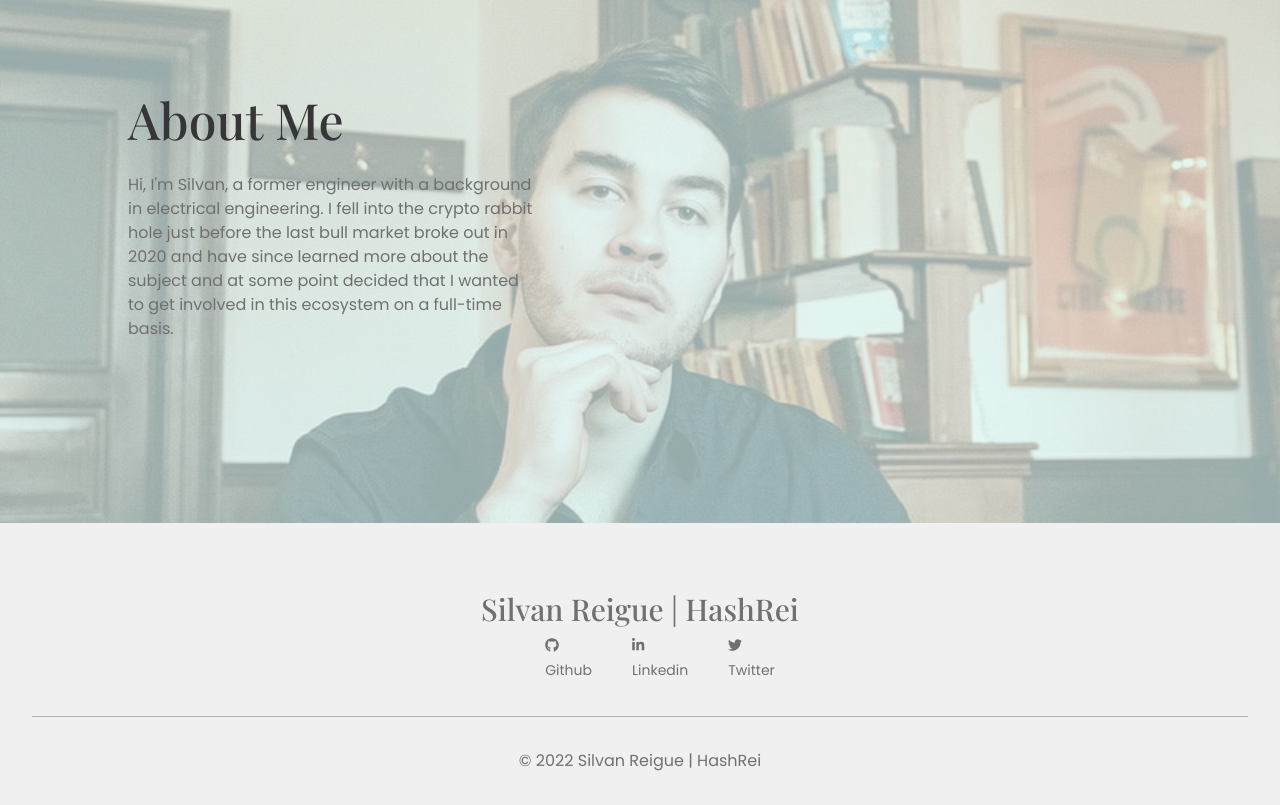
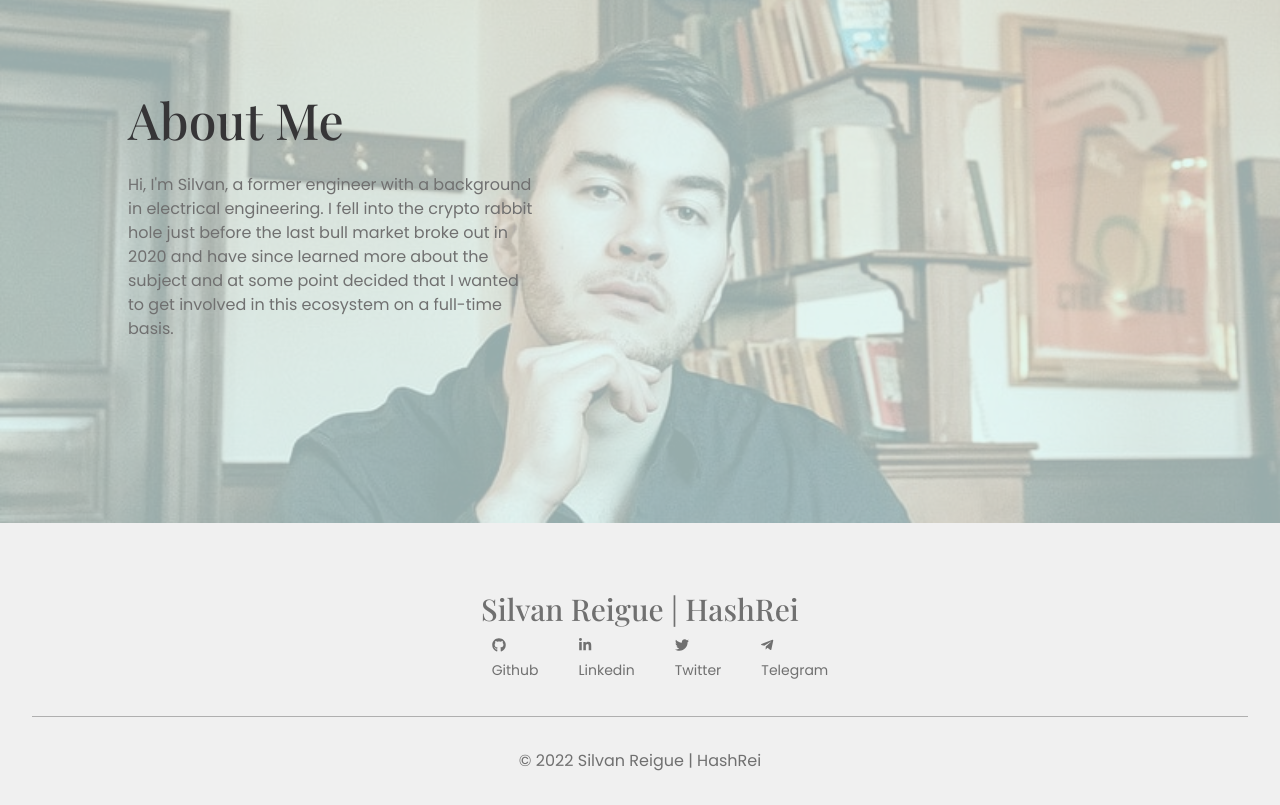
Before and after one commit to HashRei/nextjs-webpage-porfolio, a Next.js app: page / in a window 1280 px wide. Shown: the part 3198-4003 px from the top of the page. Built offline with nearby package versions, Linux system fonts and the light colour scheme.

Commit message:
Add telegram link to socials

```diff
--- a/Constants/userinfo.js
+++ b/Constants/userinfo.js
@@ -1,6 +1,6 @@
 //PLEASE FOLLOW THE FORMAT OF THIS FILE.
 
-import { faGithub, faLinkedinIn, faTwitter } from "@fortawesome/free-brands-svg-icons"
+import { faGithub, faLinkedinIn, faTwitter,faTelegramPlane } from "@fortawesome/free-brands-svg-icons"
 
 export const userinfo = {
     logoText: "Silvan Reigue | HashRei", //This text is visible on your navbar and footer like your logo.
@@ -15,6 +15,7 @@ export const userinfo = {
         { type: 'github', link: 'https://github.com/HashRei', icon: faGithub },
         { type: 'linkedin', link: 'https://www.linkedin.com/in/silvanreigue/', icon: faLinkedinIn },
         { type: 'twitter', link: 'https://twitter.com/HashRei_', icon: faTwitter },
+        { type: 'telegram', link: 'https://t.me/HashRei_Real', icon: faTelegramPlane },
     ],
     greeting: {
         //this text goes on your landing page
```
